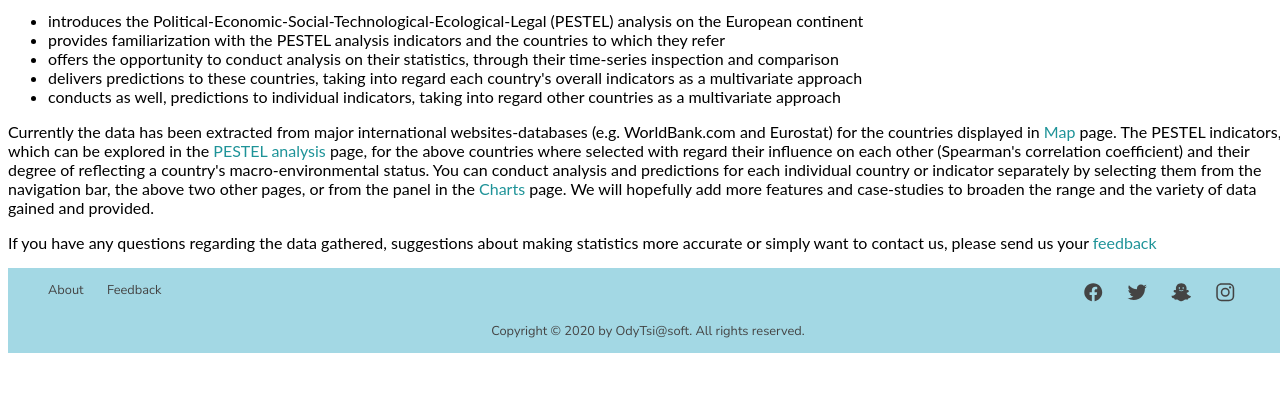
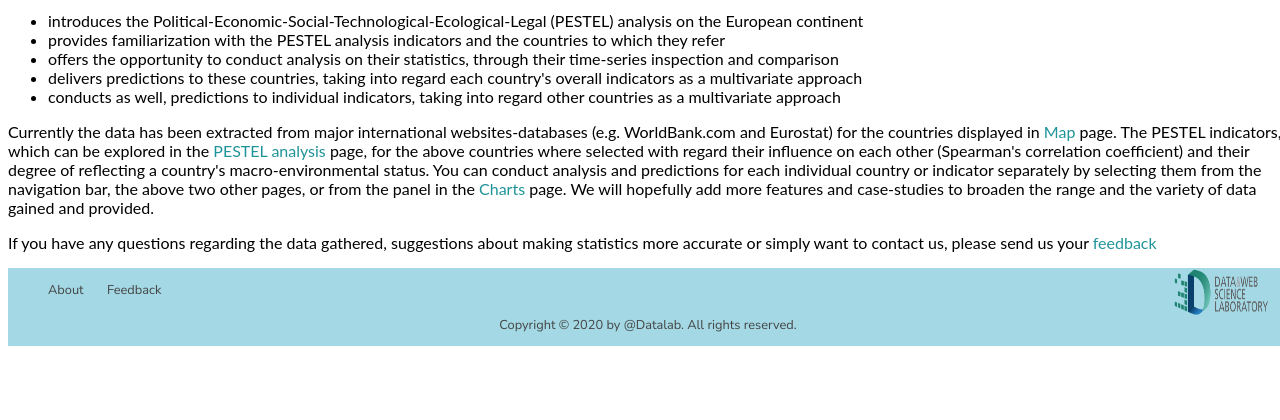
Before and after one commit to oTsili/multifor_app, a Flask app: template src/templates/About.html in a window 1280 px wide. Shown: the part 388-808 px from the top of the page. Run offline with Flask 2, Linux system fonts and the light colour scheme; the template is opened without the code that fills it, so the values that code supplies are empty; parts of the project's set-up code (start-up, migrations or seed data) failed here and were passed over; some libraries are stand-ins or nearby versions.

Commit message:
footer right logo line_plot.js bug

```diff
--- a/src/static/css/queries.css
+++ b/src/static/css/queries.css
@@ -444,19 +444,17 @@
         font-size: 50%!important;
     }
 
-    .footer-nav li,
-    .social-links li {
+    .footer-nav li {
         margin-left: 0!important;
     }
 
-    .site-map-column,
-    .social-links-column{
+    .site-map-column{
        margin-left:-7%!important;
     }
 
 
 
-    .footer-nav li, .social-links li {
+    .footer-nav li {
         display: inline-block;
         margin-right: 10px;
     }
--- a/src/static/css/style.css
+++ b/src/static/css/style.css
@@ -214,6 +214,18 @@ nav ul {
     grid-column:1;
     grid-row:1;
     float:left;
+}
+
+
+.datalabs-column{
+    grid-column: 2;
+}
+
+.datalabs-column > a > img{
+    width:15%;
+    float:right;
+    height:100%;
+    margin-right: 3%;
 }
 
 .mobile-nav-icon {
@@ -764,10 +776,6 @@ footer {
     /*display:grid;*/
     /*grid-template-columns: 1fr 1fr;*/
 }
-.social-links-column {
-    grid-column: 2;
-    margin-right: 5%;
-}
 
 .site-map{
     display:grid;
@@ -803,27 +811,19 @@ footer {
 }
 
 
-.social-links {
-    list-style: none;
-    float: right;
-}
 
-.footer-nav li,
-.social-links li {
+.footer-nav li {
     display: inline-block;
     margin-right: 20px;
 }
 
 
-.footer-nav li:last-child,
-.social-links li:last-child {
+.footer-nav li:last-child {
     margin-right: 20px;
 }
 
 .footer-nav li a:link,
-.footer-nav li a:visited ,
-.social-links li a:link,
-.social-links li a:visited {
+.footer-nav li a:visited  {
     text-decoration: none;
     border: 0;
     color: #444444;
@@ -835,10 +835,7 @@ footer {
     color: rgb(33, 128, 152);
 }
 
-.social-links li a:link,
-.social-links li a:visited {
-    font-size: 160%;
-}
+
 #facebook,
 #twitter,
 #snapchat,
--- a/src/templates/About.html
+++ b/src/templates/About.html
@@ -33,7 +33,7 @@
             <p>The need for professional managers to gain additional knowledge, so that they can lead their company ahead its competition, is as necessary as never before.
             The rush volatility and uncertainty that characterizes the global market, and specifically the manufacturing industry, stresses the need for additional knowledge that Business Intelligence and Analytics (BIA) is capable to provide.
             <p>MULTIFOR, which refers to the Multi-scope Industrial Forecasting Framework and is based on time-series data analytics of BIA, is what Decision-Makers seek in the Risk Management sector. It exploits Data Mining with Machine Learning (Long-Short Term Memory Recurrent Neural Networks - LSTM RNNs) into the BIA sector for businesses advantage and in particular for elevator manufacturing industry.</p>
-            <p>It has started at 2020 as a part of a MSc thesis project from Data &amp; Web Science student <a href="#" target="_blank">Odysseas Tsiligkeridis</a> with supervision from <a href="https://datalab.csd.auth.gr/" target="_blank">Prof. Athena Vakali</a> and the support of the  <a href="#" target="_blank">TA Vaia Moustaka</a>, which had subject “MULTIFOR: A multi-scope industrial forecasting framework based on time-series data analytics” and in general is an application which:</p>
+            <p>It has started at 2020 as a part of a MSc thesis project from Data &amp; Web Science student <a href=mailto:tsiligeridiso@gmail.com" target="_blank">Odysseas Tsiligkeridis</a> with supervision from <a href="https://oswinds.csd.auth.gr/people/athena-vakali" target="_blank">Prof. Athena Vakali</a> and the support of the  <a href="#" target="_blank">TA Vaia Moustaka</a>, which had subject “MULTIFOR: A multi-scope industrial forecasting framework based on time-series data analytics” and in general is an application which:</p>
             <ul class="circle">
                 <li>
                   introduces the Political-Economic-Social-Technological-Ecological-Legal (PESTEL) analysis on the European continent
--- a/src/templates/footer.html
+++ b/src/templates/footer.html
@@ -7,18 +7,13 @@
                     <li><a href="mailto:tsiligeridiso@gmail.com">Feedback</a></li>
                 </ul>
             </div>
-            <div class="social-links-column">
-                <ul class="social-links">
-                    <li><a href="#"><ion-icon id="facebook" name="logo-facebook"></ion-icon></a></li>
-                    <li><a href="#"><ion-icon id="twitter" name="logo-twitter"></ion-icon></a></li>
-                    <li><a href="#"><ion-icon id="snapchat" name="logo-snapchat"></ion-icon></a></li>
-                    <li><a href="#"><ion-icon id="instagram" name="logo-instagram"></ion-icon></a></li>
-                </ul>
+            <div class="datalabs-column">
+                <a href="https://datalab.csd.auth.gr/"><img src="{{ url_for('static', filename='img/cropped-DataLab_Logo_Transparent.png') }}" alt="DWS logo"></a>
             </div>
         </div>
         <div class="copyright">
             <p>
-                Copyright &copy; 2020 by <a href="mailto:tsiligeridiso@gmail.com">OdyTsi&commat;soft</a>. All rights reserved.
+                Copyright &copy; 2020 by <a href="mailto:datalab@csd.auth.gr">&#64;Datalab</a>. All rights reserved.
             </p>
         </div>
      </div>
```
Also changed, not shown: src/static/js/line_plot.js (+4 -8 lines), src/static/img/cropped-DataLab_Logo_Transparent.png (added).
